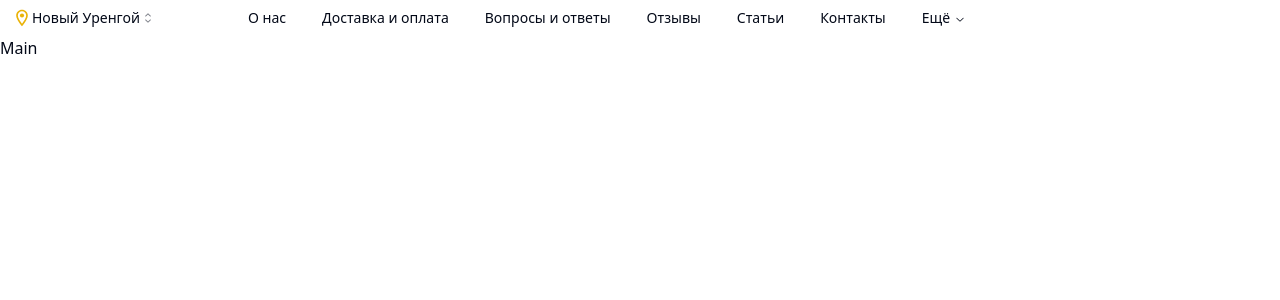
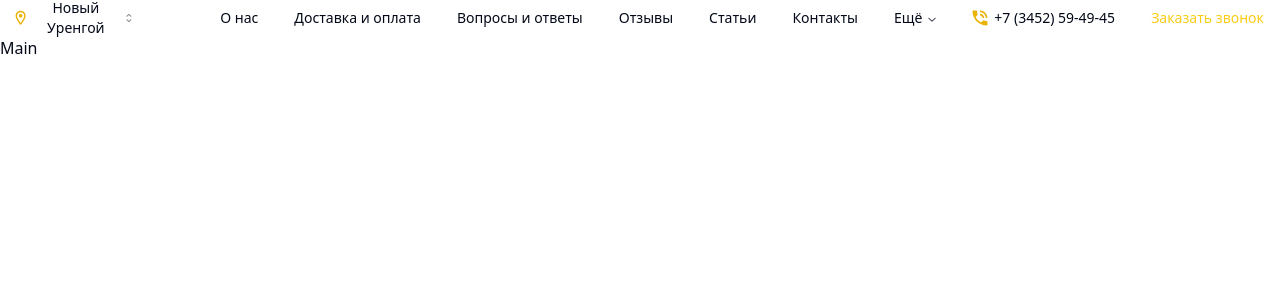
Before and after one commit to allpavel/p-shop, a Next.js app: page / in a window 1280 px wide. Shown: the top 300 px of the page. Built offline with nearby package versions, Linux system fonts and the light colour scheme.

Commit message:
refactor

```diff
--- a/package.json
+++ b/package.json
@@ -13,6 +13,7 @@
     "@radix-ui/react-icons": "^1.3.0",
     "@radix-ui/react-navigation-menu": "^1.1.4",
     "@radix-ui/react-select": "^2.0.0",
+    "@radix-ui/react-slot": "^1.0.2",
     "class-variance-authority": "^0.7.0",
     "clsx": "^2.0.0",
     "next": "latest",
--- a/src/components/CityPicker/CItyPicker.tsx
+++ b/src/components/CityPicker/CItyPicker.tsx
@@ -10,7 +10,7 @@ import {
   SelectLabel,
   SelectItem,
   SelectSeparator,
-} from "@/components/Select/Select";
+} from "@/components/ui/Select/Select";
 import { MdOutlineLocationOn } from "react-icons/md";
 
 export function CityPicker() {
--- a/src/components/HeaderTop/HeaderTop.tsx
+++ b/src/components/HeaderTop/HeaderTop.tsx
@@ -8,7 +8,8 @@ import {
   NavigationMenuContent,
   navigationMenuTriggerStyle,
   NavigationMenuLink,
-} from "@/components/NavigationMenu/NavigationMenu";
+} from "@/components/ui/NavigationMenu/NavigationMenu";
+import { MdPhoneInTalk } from "react-icons/md";
 import { CityPicker } from "../CityPicker/CItyPicker";
 
 export function HeaderTop() {
@@ -63,15 +64,15 @@ export function HeaderTop() {
           <NavigationMenuContent>
             <ul>
               <li>
-                {" "}
                 <Link href={"bonuses"} legacyBehavior passHref>
-                  <NavigationMenuLink className={navigationMenuTriggerStyle()}>
+                  <NavigationMenuLink
+                    className={`${navigationMenuTriggerStyle()} mb-1`}
+                  >
                     Бонусная программа
                   </NavigationMenuLink>
                 </Link>
               </li>
               <li>
-                {" "}
                 <Link href={"companies"} legacyBehavior passHref>
                   <NavigationMenuLink className={navigationMenuTriggerStyle()}>
                     Для юр. лиц
@@ -82,6 +83,17 @@ export function HeaderTop() {
           </NavigationMenuContent>
         </NavigationMenuItem>
       </NavigationMenuList>
+      <NavigationMenuList>
+        <NavigationMenuItem className={navigationMenuTriggerStyle()}>
+          <MdPhoneInTalk className="text-yellow-500 h-5 w-5 me-1" />{" "}
+          <a href="tel:+7(3452)59-49-45">+7 (3452) 59-49-45</a>
+        </NavigationMenuItem>
+        <NavigationMenuItem
+          className={`${navigationMenuTriggerStyle()} text-yellow-400 cursor-pointer`}
+        >
+          Заказать звонок
+        </NavigationMenuItem>
+      </NavigationMenuList>
     </NavigationMenu>
   );
 }
--- a/src/components/NavigationMenu/NavigationMenu.tsx
+++ b/src/components/ui/NavigationMenu/NavigationMenu.tsx
@@ -43,7 +43,7 @@ const NavigationMenuList = forwardRef<
 });
 
 const navigationMenuTriggerStyle = cva(
-  "group inline-flex h-9 w-max items-center justify-center rounded-md bg-background px-4 py-2 text-sm font-medium transition-colors hover:text-yellow-500 focus:bg-accent focus:text-accent-foreground focus:outline-none disabled:pointer-events-none disabled:opacity-50",
+  "group inline-flex h-9 w-max items-center justify-center rounded-md bg-background px-4 py-2 text-sm font-medium transition-colors hover:text-yellow-500 focus:bg-accent focus:text-accent-foreground disabled:pointer-events-none disabled:opacity-50",
 );
 
 const NavigationMenuTrigger = forwardRef<
--- a/src/components/Select/Select.tsx
+++ b/src/components/ui/Select/Select.tsx
@@ -18,7 +18,7 @@ const SelectTrigger = forwardRef<
   <SelectPrimitive.Trigger
     ref={ref}
     className={cn(
-      "flex h-9 w-44 items-center justify-between rounded-md bg-transparent px-3 py-2 text-sm ring-offset-background placeholder:text-muted-foreground focus:outline-none focus:ring-1 focus:ring-ring disabled:cursor-not-allowed disabled:opacity-50",
+      "flex h-9 w-44 font-medium items-center justify-between rounded-md bg-transparent px-3 py-2 text-sm ring-offset-background placeholder:text-muted-foreground focus:ring-1 focus:ring-ring disabled:cursor-not-allowed disabled:opacity-50",
       className,
     )}
     {...props}
```
Also changed, not shown: src/components/ui/Button/Button.tsx (added), 1 other file (tests, documents, lock files or other folders).
